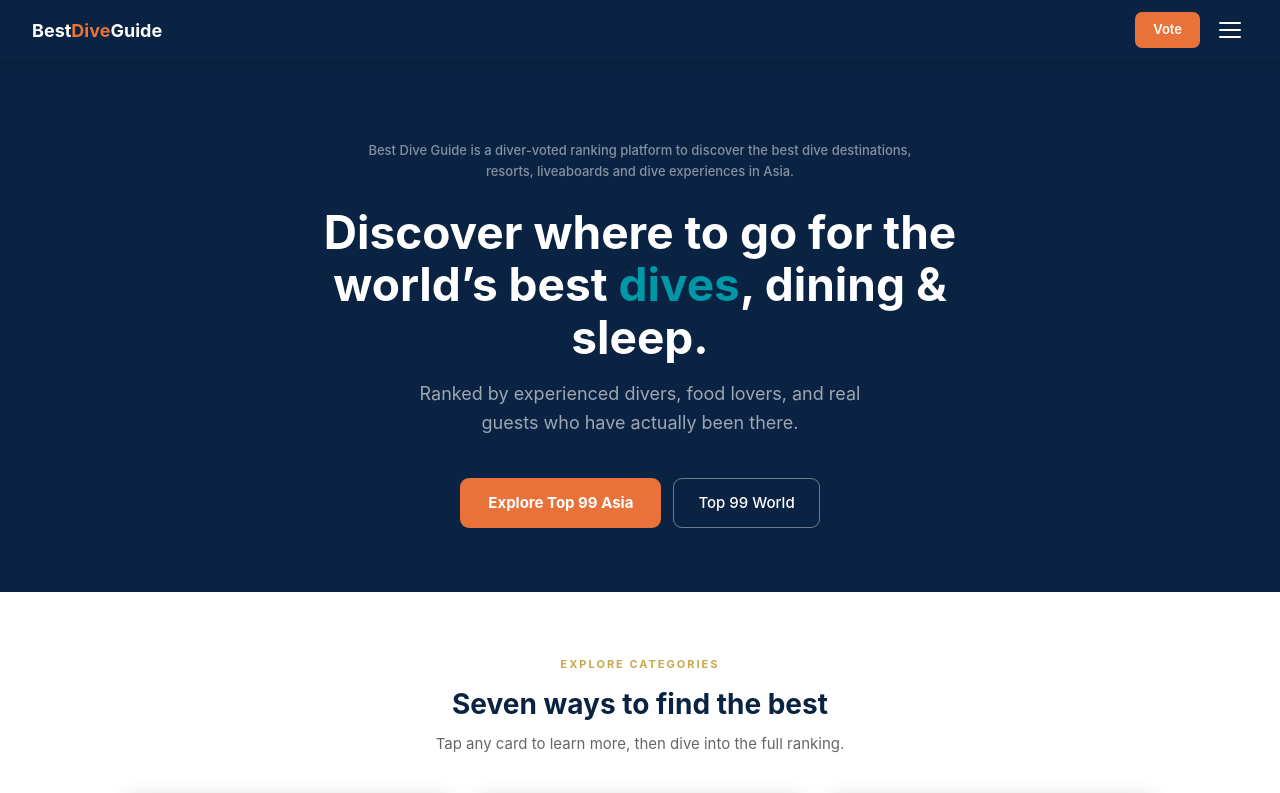
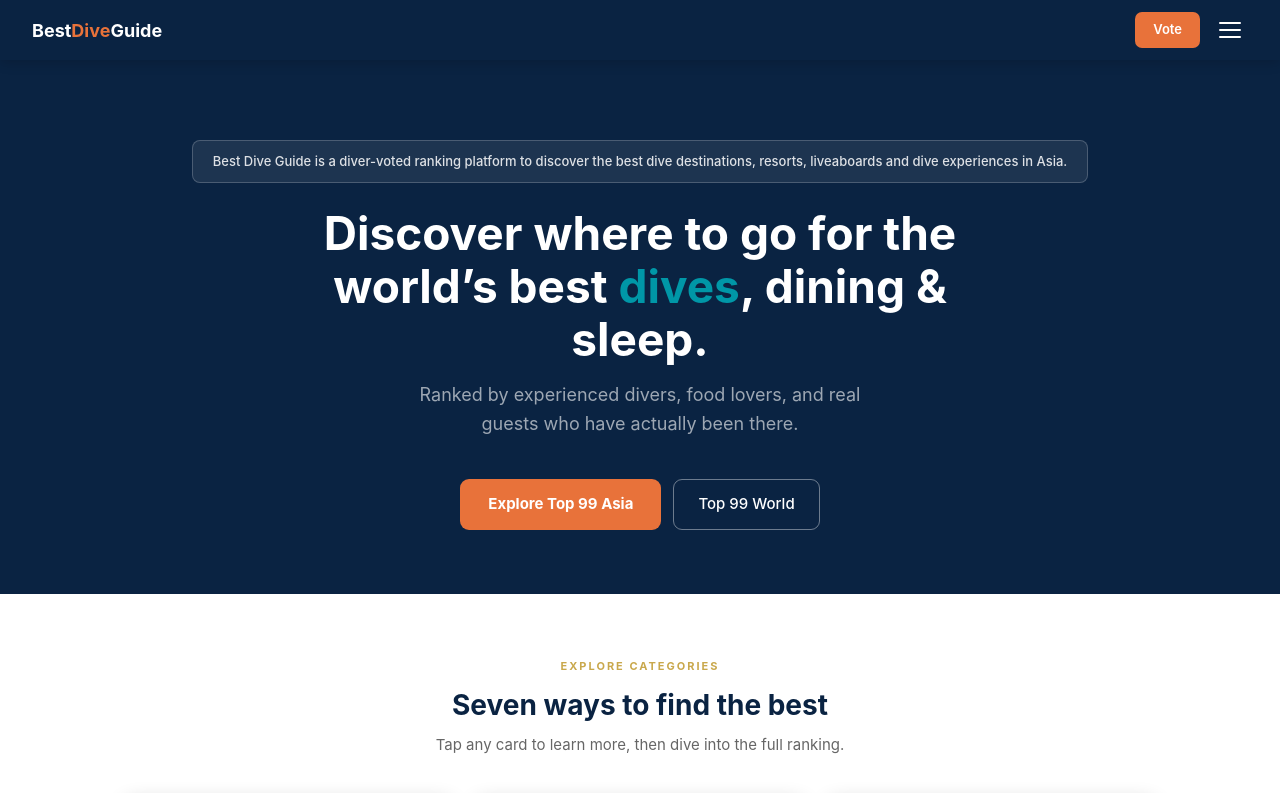
Before and after one commit to nicvdb80-cell/bestdiveguide, a Next.js app: page / in a window 1280 px wide. Shown: the top 793 px of the page. Built offline with nearby package versions, Linux system fonts and the light colour scheme.

Commit message:
fix: make homepage tagline visible with contrast box

```diff
--- a/src/app/page.tsx
+++ b/src/app/page.tsx
@@ -42,9 +42,11 @@ export default function Home() {
     <div style={{fontFamily:"Inter,system-ui,sans-serif",minHeight:"100vh",background:"#fff"}}>
       <Nav />
       <div style={{background:"#0A2342",padding:"clamp(3rem,8vw,5rem) clamp(1rem,3vw,2rem) clamp(2rem,6vw,4rem)",textAlign:"center"}}>
-        <p style={{fontSize:13,fontWeight:500,color:"rgba(255,255,255,0.5)",maxWidth:580,margin:"0 auto 1.5rem",lineHeight:1.6}}>
-          Best Dive Guide is a diver-voted ranking platform to discover the best dive destinations, resorts, liveaboards and dive experiences in Asia.
-        </p>
+        <div style={{display:"inline-block",background:"rgba(255,255,255,0.08)",border:"1px solid rgba(255,255,255,0.2)",borderRadius:8,padding:"10px 20px",marginBottom:"1.5rem"}}>
+          <p style={{fontSize:13,fontWeight:500,color:"rgba(255,255,255,0.85)",margin:0,lineHeight:1.6}}>
+            Best Dive Guide is a diver-voted ranking platform to discover the best dive destinations, resorts, liveaboards and dive experiences in Asia.
+          </p>
+        </div>
         <h1 style={{color:"#fff",fontSize:"clamp(28px,5.5vw,46px)",fontWeight:700,lineHeight:1.15,maxWidth:680,margin:"0 auto 1rem"}}>
           Discover where to go for the world’s best <span style={{color:"#0097A7"}}>dives</span>, dining & sleep.
         </h1>
```
